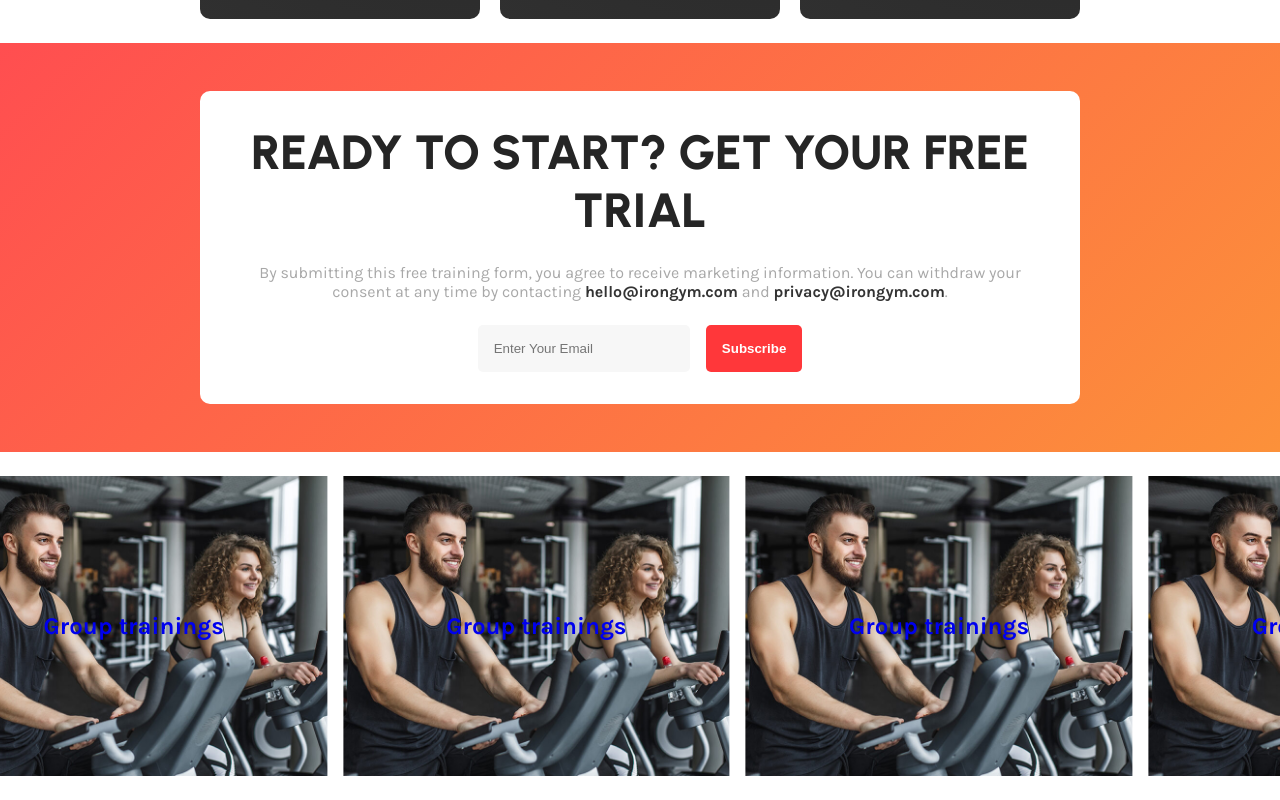
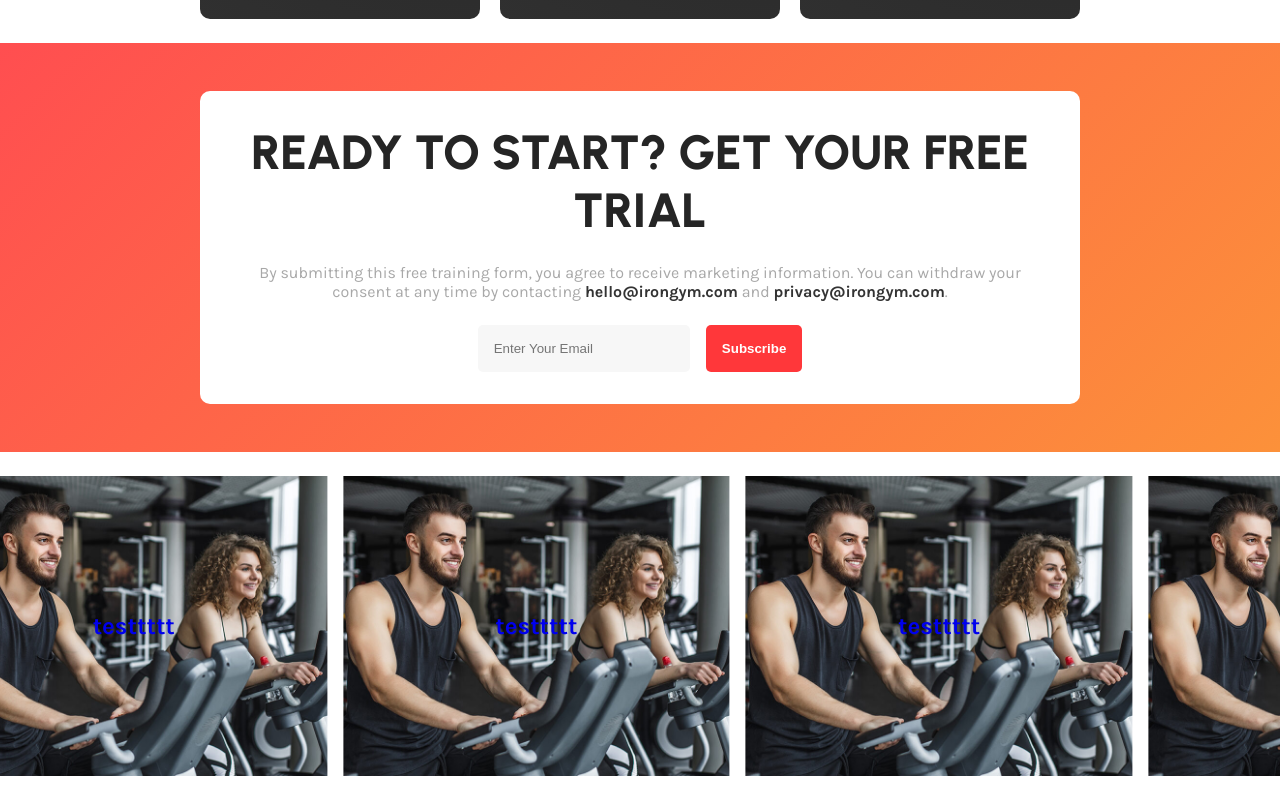
Before and after one commit to aldask/gym, a React (Create React App) app: page / in a window 1280 px wide. Shown: the part 1608-2408 px from the top of the page. Built offline with nearby package versions, Linux system fonts and the light colour scheme.

Commit message:
Transfered into seperate component. Content time!

```diff
--- a/src/Components/GroupTrainings/GroupTrainings.tsx
+++ b/src/Components/GroupTrainings/GroupTrainings.tsx
@@ -1,5 +1,6 @@
 import React, { useEffect } from "react";
 import test from "../../Images/GroupTrainings/test.jpg";
+import SliderElement from "../SliderElement";
 
 function GroupTrainings() {
   useEffect(() => {
@@ -16,65 +17,20 @@ function GroupTrainings() {
       const transformedCount = elementCount / 2;
       const keyframesValue = `translateX(calc(-400px * ${transformedCount}))`;
       element.style.transform = keyframesValue;
-
-      console.log(elementCount);
-      console.log(keyframesValue);
     }
   }, []);
 
   return (
-    <div className="group-trainings">
+    <section className="group-trainings">
       <div className="group-trainings__slider">
-        <div className="group-trainings__slider--element">
-          <a href="#">
-            <img src={test} alt="training title" />
-            <h2 className="group-trainings__slider--element--text">
-              Group trainings
-            </h2>
-          </a>
-        </div>
-        <div className="group-trainings__slider--element">
-          <a href="#">
-            <img src={test} alt="training title" />
-            <h2 className="group-trainings__slider--element--text">
-              Group trainings
-            </h2>
-          </a>
-        </div>
-        <div className="group-trainings__slider--element">
-          <a href="#">
-            <img src={test} alt="training title" />
-            <h2 className="group-trainings__slider--element--text">
-              Group trainings
-            </h2>
-          </a>
-        </div>
-        <div className="group-trainings__slider--element">
-          <a href="#">
-            <img src={test} alt="training title" />
-            <h2 className="group-trainings__slider--element--text">
-              Group trainings
-            </h2>
-          </a>
-        </div>
-        <div className="group-trainings__slider--element">
-          <a href="#">
-            <img src={test} alt="training title" />
-            <h2 className="group-trainings__slider--element--text">
-              Group trainings
-            </h2>
-          </a>
-        </div>
-        <div className="group-trainings__slider--element">
-          <a href="#">
-            <img src={test} alt="training title" />
-            <h2 className="group-trainings__slider--element--text">
-              Group trainings
-            </h2>
-          </a>
-        </div>
+        <SliderElement urlProp="test" imageProp={test} contentProp="testtttt" />
+        <SliderElement urlProp="test" imageProp={test} contentProp="testtttt" />
+        <SliderElement urlProp="test" imageProp={test} contentProp="testtttt" />
+        <SliderElement urlProp="test" imageProp={test} contentProp="testtttt" />
+        <SliderElement urlProp="test" imageProp={test} contentProp="testtttt" />
+        <SliderElement urlProp="test" imageProp={test} contentProp="testtttt" />
       </div>
-    </div>
+    </section>
   );
 }
 
--- /dev/null
+++ b/src/Components/SliderElement.tsx
@@ -0,0 +1,22 @@
+interface SliderElementProps {
+  urlProp: string;
+  imageProp: string;
+  contentProp: string;
+}
+
+function SliderElement(props: SliderElementProps) {
+  const { urlProp, imageProp, contentProp } = props;
+
+  return (
+    <div className="group-trainings__slider--element">
+      <a href={urlProp}>
+        <img src={imageProp} alt="training title" />
+        <h2 className="group-trainings__slider--element--text">
+          {contentProp}
+        </h2>
+      </a>
+    </div>
+  );
+}
+
+export default SliderElement;
```
